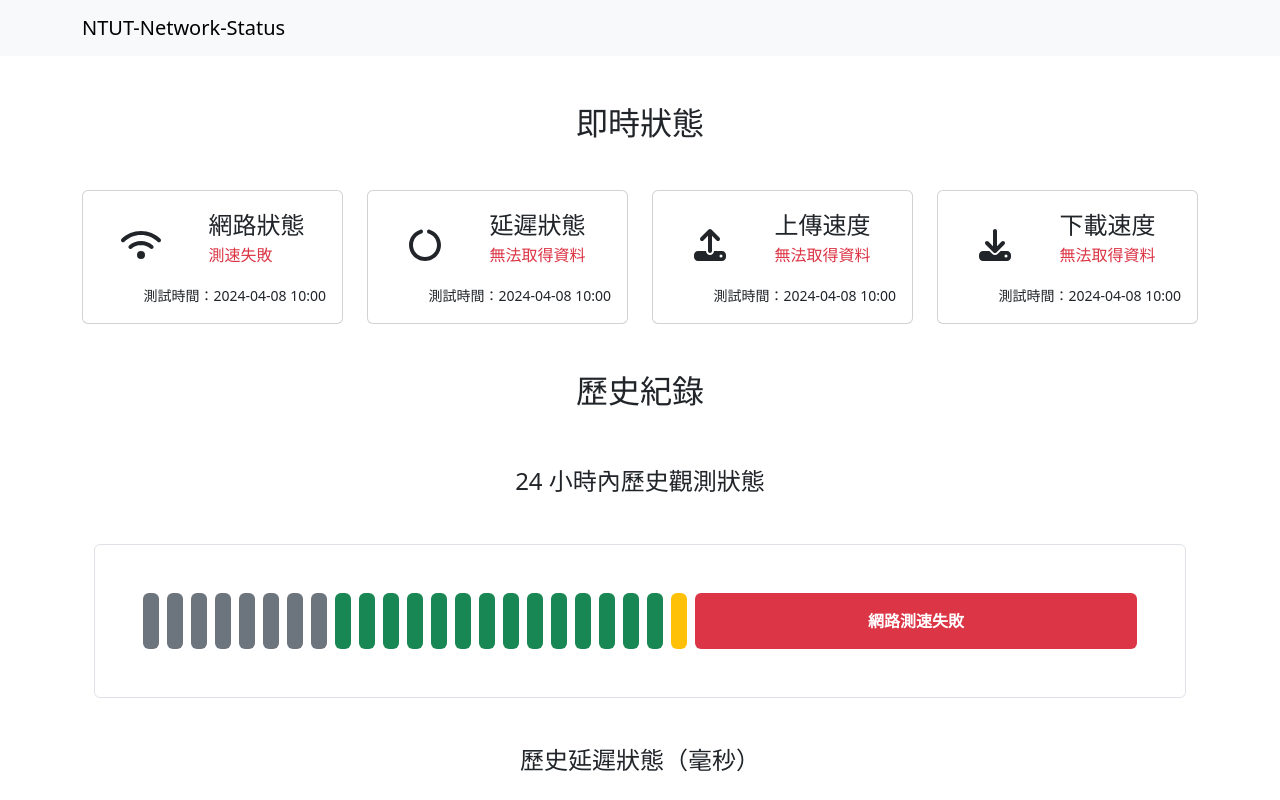
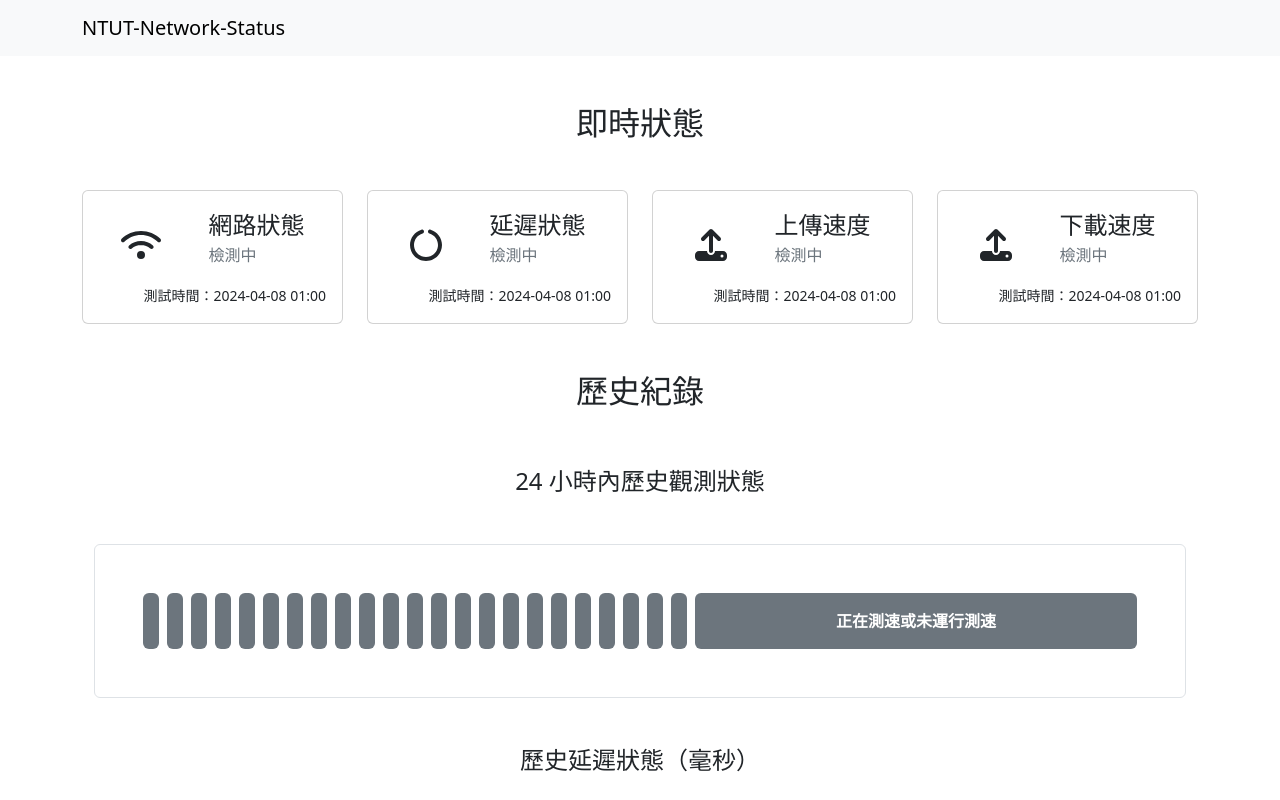
Before and after one commit to ntut-xuan/NTUT-Network-Status, a React (Vite) app in the folder frontend/: page / in a window 1280 px wide. Shown: the top 800 px of the page. Built offline with nearby package versions, Linux system fonts and the light colour scheme; no server answers; the database is empty.

Commit message:
Implement: Frontend

```diff
--- a/frontend/package.json
+++ b/frontend/package.json
@@ -14,7 +14,9 @@
     "@fortawesome/free-solid-svg-icons": "^6.5.2",
     "@fortawesome/react-fontawesome": "^0.2.0",
     "bootstrap": "^5.3.3",
+    "dayjs": "^1.11.10",
     "echarts-for-react": "^3.0.2",
+    "firebase": "^10.10.0",
     "react": "^18.2.0",
     "react-bootstrap": "^2.10.2",
     "react-dom": "^18.2.0"
--- a/frontend/src/App.tsx
+++ b/frontend/src/App.tsx
@@ -1,18 +1,26 @@
-import { faCircleNotch, faDownload, faUpload, faWifi } from '@fortawesome/free-solid-svg-icons';
-import { FontAwesomeIcon } from '@fortawesome/react-fontawesome';
-import { Card, Col, Container, Navbar, Row } from 'react-bootstrap';
+import { faCircleNotch, faUpload, faWifi } from '@fortawesome/free-solid-svg-icons';
+import { Col, Container, Navbar, Row } from 'react-bootstrap';
 import ReactECharts from 'echarts-for-react';
 import "../src/App.css"
-import { useEffect, useRef } from 'react';
+import { useEffect, useState } from 'react';
+import StatusBar from './components/StatusBar';
+import { initializeApp } from "firebase/app";
+import { collection, query, getDocs, getFirestore, where, documentId } from "firebase/firestore";
+import dayjs from 'dayjs'
+import { HeartbeatType, RecordStatusType, RecordType } from './types/NetworkType';
+import StatusCard from './components/StatusCard';
 
 function App() {
-  const scrollRef = useRef<HTMLDivElement | null>(null)
+    const [records, setRecords] = useState<Map<string, (RecordType | null)>>(new Map())
+    const [heartbeats, setHeartbeat] = useState<Map<string, (HeartbeatType | null)>>(new Map())
+    const [latestNetworkStatus, setLatestNetworkStatus] = useState<RecordStatusType | null>(null)
+    const [keys, setKeys] = useState<string[]>([])
 
     const getPingOption = () => {
         return {
             tooltip: {},
             xAxis: {
-        data: ["2024-04-08 09:00:00", "2024-04-08 10:00:00", "2024-04-08 11:00:00", "2024-04-08 12:00:00", "2024-04-08 13:00:00", "2024-04-08 14:00:00"]
+                data: keys
             },
             yAxis: {},
                 series: [
@@ -20,7 +28,9 @@ function App() {
                     name: '延遲速度（毫秒）',
                     color: "blue",
                     type: 'line',
-          data: [5, 8, 40, 20, 7, 9, 12]
+                    data: Array.from(records.values()).reverse().map((record) => {
+                        return record == null ? 0 : record.Ping;
+                    })
                 }
             ]
         }
@@ -30,7 +40,7 @@ function App() {
         return {
             tooltip: {},
             xAxis: {
-        data: ["2024-04-08 09:00:00", "2024-04-08 10:00:00", "2024-04-08 11:00:00", "2024-04-08 12:00:00", "2024-04-08 13:00:00", "2024-04-08 14:00:00"]
+                data: keys
             },
             yAxis: {},
             series: [
@@ -38,7 +48,9 @@ function App() {
                     name: '下載速度（mbps）',
                     type: 'line',
                     color: "green",
-          data: [200, 198, 196, 50, 140, 160]
+                    data: Array.from(records.values()).reverse().map((record) => {
+                        return record == null ? 0 : record.DownloadSpeed;
+                    })
                 }
             ]
         }
@@ -48,7 +60,7 @@ function App() {
         return {
             tooltip: {},
             xAxis: {
-        data: ["2024-04-08 09:00:00", "2024-04-08 10:00:00", "2024-04-08 11:00:00", "2024-04-08 12:00:00", "2024-04-08 13:00:00", "2024-04-08 14:00:00"]
+                data: keys
             },
             yAxis: {},
             series: [
@@ -56,17 +68,136 @@ function App() {
                     name: '上傳速度（mbps）',
                     type: 'line',
                     color: "orange",
-          data: [200, 198, 196, 192, 180, 191]
+                    data: Array.from(records.values()).reverse().map((record) => {
+                        return record == null ? 0 : record.UploadSpeed;
+                    })
                 }
             ]
         }
     }
 
+    const firebaseConfig = {
+        apiKey: "AIzaSyBMuY_Vktt0eJTEMSsKkRsg6lWD0yir4pc",
+        authDomain: "ntut-network-status.firebaseapp.com",
+        projectId: "ntut-network-status",
+        storageBucket: "ntut-network-status.appspot.com",
+        messagingSenderId: "910471094834",
+        appId: "1:910471094834:web:2aae862237ce0087ee522b",
+        measurementId: "G-NM3V4YK058"
+    };
+
+    // Initialize Firebase
+    const app = initializeApp(firebaseConfig);
+
+    const generate24HoursKey = () => {
+        const keys = [] as string[]
+        const now = dayjs(Date.now())
+        for(let hour = 0; hour < 24; hour++){
+            const targetHour = now.subtract(hour, "hour")
+            const format = targetHour.format("YYYY-MM-DDTHH:00:00+08:00")
+            keys.push(format)
+        }
+        return keys
+    }
+
+    const fetchRecordsAsync = async (collectionName: string) => {
+        const keys = generate24HoursKey()
+        const recordMap = new Map<string, (any | null)>()
+        const db = getFirestore(app);
+        const recordsQuery = query(collection(db, collectionName), where(documentId(), "in", keys))
+        const recordsDocsSnap = await getDocs(recordsQuery);
+        for(let key of keys){
+            recordMap.set(key, null)
+        }
+        recordsDocsSnap.forEach((snapshot) => {
+            recordMap.set(snapshot.id, snapshot.data())
+        })
+        return recordMap;
+    }
+
+    const getLatestNetworkStatus = () => {
+        const currentTime = dayjs(Date.now())
+        const currentTimeFormat = currentTime.format("YYYY-MM-DDTHH:00:00+08:00")
+
+        if(heartbeats.has(currentTimeFormat)){
+            const heartbeat = heartbeats.get(currentTimeFormat);
+            if(heartbeat != null && !heartbeat.IsAlive){
+                return {
+                    networkStatus: "無法取得資料",
+                    networkStatusColor: "Danger",
+                    networkTime: currentTime.format("YYYY-MM-DD HH:00"),
+                    networkLatency: "無法取得資料",
+                    networkLatencyColor: "Danger",
+                    networkUploadSpeed: "無法取得資料",
+                    networkUploadSpeedColor: "Danger",
+                    networkDownloadSpeed: "無法取得資料",
+                    networkDownloadSpeedColor: "Danger",
+                } as RecordStatusType
+            }
+        }
+
+        if(records.has(currentTimeFormat)){
+            const record = records.get(currentTimeFormat)
+            if(record != null && record.DownloadSpeed != null){
+                return {
+                    networkStatus: "正常",
+                    networkStatusColor: "Success",
+                    networkTime: currentTime.format("YYYY-MM-DD HH:00"),
+                    networkLatency: record.Ping + " ms",
+                    networkLatencyColor: record.Ping > 200 ? "Danger" : record.Ping > 100 ? "Warning" : "Success",
+                    networkUploadSpeed: record.UploadSpeed + " mbps",
+                    networkUploadSpeedColor: record.UploadSpeed < 10 ? "Danger" : record.UploadSpeed < 20 ? "Warning" : "Success",
+                    networkDownloadSpeed: record.DownloadSpeed + " mpbs",
+                    networkDownloadSpeedColor: record.DownloadSpeed < 10 ? "Danger" : record.DownloadSpeed < 20 ? "Warning" : "Success",
+                } as RecordStatusType
+            }
+        }
+
+        return {
+            networkStatus: "檢測中",
+            networkStatusColor: "Secondary",
+            networkTime: currentTime.format("YYYY-MM-DD HH:00"),
+            networkLatency: "檢測中",
+            networkLatencyColor: "Secondary",
+            networkUploadSpeed: "檢測中",
+            networkUploadSpeedColor: "Secondary",
+            networkDownloadSpeed: "檢測中",
+            networkDownloadSpeedColor: "Secondary",
+        } as RecordStatusType
+    }
+
+    const getHistoryStatuses = () => {
+        const statuses = [] as ("Success" | "Failed" | "Unknown")[]
+        for(let key of keys){
+            const heartbeat = heartbeats.get(key)
+            if(heartbeat != null){
+                statuses.push(heartbeat.IsAlive ? "Success" : "Failed")
+            }else{
+                statuses.push("Unknown")
+            }
+        }
+        return statuses
+    }
+
     useEffect(() => {
-    if(scrollRef.current != null){
-      scrollRef.current.scrollLeft = scrollRef.current.scrollWidth
-    }
+        setKeys(generate24HoursKey())
     }, [])
+
+    useEffect(() => {
+        fetchRecordsAsync("records").then((recordMap: Map<string, RecordType>) => {
+            setRecords(recordMap)
+        })
+    }, [app])
+
+    useEffect(() => {
+        fetchRecordsAsync("heartbeat").then((heartbeat: Map<string, HeartbeatType>) => {
+            setHeartbeat(heartbeat)
+        })
+    }, [app])
+
+    useEffect(() => {
+        setLatestNetworkStatus(getLatestNetworkStatus())
+    }, [records])
 
   return (
     <>
@@ -78,101 +209,56 @@ function App() {
     <Container className='py-5'>
         <h2 className='mb-5 text-center'>即時狀態</h2>
         <Row className='gy-3'>
+            { latestNetworkStatus == null ? null :
+                <>
                     <Col md={3} sm={6}>
-            <Card className='w-100 px-3 pt-3'>
-              <div className='d-flex flex-row gap-5 my-auto px-3 mx-auto'>
-                <FontAwesomeIcon className='my-auto' icon={faWifi} size='2x'></FontAwesomeIcon>
-                <div>
-                  <p className='fs-4 m-0'> 網路狀態 </p>
-                  <p className='text-danger'> 測速失敗 </p>
-                </div>
-              </div>
-              <div>
-                <p className='text-end'><small>測試時間：2024-04-08 10:00</small></p>
-              </div>
-            </Card>
+                        <StatusCard
+                            icon={faWifi}
+                            title={"網路狀態"}
+                            result={latestNetworkStatus.networkStatus}
+                            time={dayjs(keys[0])}
+                            status={latestNetworkStatus.networkStatusColor}
+                        />
                     </Col>
                     <Col md={3} sm={6}>
-            <Card className='w-100 px-3 pt-3'>
-              <div className='d-flex flex-row gap-5 my-auto px-3 mx-auto'>
-                <FontAwesomeIcon className='my-auto' icon={faCircleNotch} size='2x'></FontAwesomeIcon>
-                <div>
-                  <p className='fs-4 m-0'> 延遲狀態 </p>
-                  <p className='text-danger'> 無法取得資料 </p>
-                </div>
-              </div>
-              <div>
-                <p className='text-end'><small>測試時間：2024-04-08 10:00</small></p>
-              </div>
-            </Card>
+                        <StatusCard
+                            icon={faCircleNotch}
+                            title={"延遲狀態"}
+                            result={latestNetworkStatus.networkLatency}
+                            time={dayjs(keys[0])}
+                            status={latestNetworkStatus.networkLatencyColor}
+                        />
                     </Col>
                     <Col md={3} sm={6}>
-            <Card className='w-100 px-3 pt-3'>
-              <div className='d-flex flex-row gap-5 my-auto px-3 mx-auto'>
-                <FontAwesomeIcon className='my-auto' icon={faUpload} size='2x'></FontAwesomeIcon>
-                <div>
-                  <p className='fs-4 m-0'> 上傳速度 </p>
-                  <p className='text-danger'> 無法取得資料 </p>
-                </div>
-              </div>
-              <div>
-                <p className='text-end'><small>測試時間：2024-04-08 10:00</small></p>
-              </div>
-            </Card>
+                        <StatusCard
+                            icon={faUpload}
+                            title={"上傳速度"}
+                            result={latestNetworkStatus.networkUploadSpeed}
+                            time={dayjs(keys[0])}
+                            status={latestNetworkStatus.networkUploadSpeedColor}
+                        />
                     </Col>
                     <Col md={3} sm={6}>
-            <Card className='w-100 px-3 pt-3'>
-              <div className='d-flex flex-row gap-5 my-auto px-3 mx-auto'>
-                <FontAwesomeIcon className='my-auto' icon={faDownload} size='2x'></FontAwesomeIcon>
-                <div>
-                  <p className='fs-4 m-0'> 下載速度 </p>
-                  <p className='text-danger'> 無法取得資料 </p>
-                </div>
-              </div>
-              <div>
-                <p className='text-end'><small>測試時間：2024-04-08 10:00</small></p>
-              </div>
-            </Card>
+                        <StatusCard
+                            icon={faUpload}
+                            title={"下載速度"}
+                            result={latestNetworkStatus.networkDownloadSpeed}
+                            time={dayjs(keys[0])}
+                            status={latestNetworkStatus.networkDownloadSpeedColor}
+                        />
                     </Col>
+                </>
+            }
         </Row>
         <div>
             <h2 className='text-center py-5'> 歷史紀錄 </h2>
         </div>
+            { heartbeats.size == 0 ? null :
                 <Container>
                     <h4 className='text-center m-0'> 24 小時內歷史觀測狀態</h4>
-          <div className='border rounded p-5 my-5 w-100'>
-            <div className='w-100 d-flex flex-row gap-2 overflow-x-auto status-bar' ref={scrollRef}>
-              <div className='px-1 px-md-2 bg-secondary py-3 rounded'></div>
-              <div className='px-1 px-md-2 bg-secondary py-3 rounded'></div>
-              <div className='px-1 px-md-2 bg-secondary py-3 rounded'></div>
-              <div className='px-1 px-md-2 bg-secondary py-3 rounded'></div>
-              <div className='px-1 px-md-2 bg-secondary py-3 rounded'></div>
-              <div className='px-1 px-md-2 bg-secondary py-3 rounded'></div>
-              <div className='px-1 px-md-2 bg-secondary py-3 rounded'></div>
-              <div className='px-1 px-md-2 bg-secondary py-3 rounded'></div>
-              <div className='px-1 px-md-2 bg-success py-3 rounded'></div>
-              <div className='px-1 px-md-2 bg-success py-3 rounded'></div>
-              <div className='px-1 px-md-2 bg-success py-3 rounded'></div>
-              <div className='px-1 px-md-2 bg-success py-3 rounded'></div>
-              <div className='px-1 px-md-2 bg-success py-3 rounded'></div>
-              <div className='px-1 px-md-2 bg-success py-3 rounded'></div>
-              <div className='px-1 px-md-2 bg-success py-3 rounded'></div>
-              <div className='px-1 px-md-2 bg-success py-3 rounded'></div>
-              <div className='px-1 px-md-2 bg-success py-3 rounded'></div>
-              <div className='px-1 px-md-2 bg-success py-3 rounded'></div>
-              <div className='px-1 px-md-2 bg-success py-3 rounded'></div>
-              <div className='px-1 px-md-2 bg-success py-3 rounded'></div>
-              <div className='px-1 px-md-2 bg-success py-3 rounded'></div>
-              <div className='px-1 px-md-2 bg-success py-3 rounded'></div>
-              <div className='px-1 px-md-2 bg-warning py-3 rounded'></div>
-              <div className='w-100 px-1 px-md-2 bg-danger py-3 rounded'>
-                <p className='m-0 text-white text-center d-md-block d-lg-block d-none'>
-                  <strong>網路測速失敗</strong>
-                </p>
-              </div>
-            </div>
-          </div>
+                    <StatusBar statuses={getHistoryStatuses()}></StatusBar>
                 </Container>
+            }
         <div>
             <h4 className='text-center m-0'> 歷史延遲狀態（毫秒）</h4>
             <ReactECharts option={getPingOption()} />
--- /dev/null
+++ b/frontend/src/components/StatusBar.tsx
@@ -0,0 +1,59 @@
+import { useEffect, useRef } from "react"
+
+export default function StatusBar(props: {
+    statuses: ("Success" | "Failed" | "Unknown")[]
+}){
+    const statuses = props.statuses.reverse();
+    const scrollRef = useRef<HTMLDivElement | null>(null)
+
+    const getStatusBackgroundColor = (status: string) => {
+        if(status == "Success"){
+            return "bg-success"
+        }
+        if(status == "Failed"){
+            return "bg-danger"
+        }
+        if(status == "Unknown"){
+            return "bg-secondary"
+        }
+    }
+
+    const getStatusText = (status: string) => {
+        if(status == "Success"){
+            return "網路狀態正常"
+        }
+        if(status == "Failed"){
+            return "網路測速失敗"
+        }
+        if(status == "Unknown"){
+            return "正在測速或未運行測速"
+        }
+    }
+
+    useEffect(() => {
+        if(scrollRef.current != null){
+          scrollRef.current.scrollLeft = scrollRef.current.scrollWidth
+        }
+    }, [scrollRef])
+
+    return (
+        <div className='border rounded p-5 my-5 w-100'>
+            <div className='w-100 d-flex flex-row gap-2 overflow-x-auto status-bar' ref={scrollRef}>
+                {
+                    statuses.slice(0, statuses.length - 1).map((status) => {
+                        return (
+                            <div className={`px-1 px-md-2 ${getStatusBackgroundColor(status)} py-3 rounded`}></div>
+                        )
+                    })
+                }
+                {
+                    <div className={`px-1 px-md-2 ${getStatusBackgroundColor(statuses.slice(-1)[0])} py-3 rounded w-100`}>
+                        <p className='m-0 text-white text-center d-md-block d-lg-block d-none'>
+                            <strong>{getStatusText(statuses.slice(-1)[0])}</strong>
+                        </p>
+                    </div>
+                }
+            </div>
+        </div>
+    )
+}
--- /dev/null
+++ b/frontend/src/components/StatusCard.tsx
@@ -0,0 +1,46 @@
+import { IconDefinition } from "@fortawesome/free-solid-svg-icons";
+import { FontAwesomeIcon } from "@fortawesome/react-fontawesome";
+import { Dayjs } from "dayjs";
+import { Card } from "react-bootstrap";
+
+export default function StatusCard(props: {
+    title: string
+    result: string
+    time: Dayjs
+    icon: IconDefinition
+    status: "Success" | "Warning" | "Danger" | "Secondary"
+}){
+    const icon = props.icon;
+    const title = props.title
+    const result = props.result
+    const testTime = props.time
+    const status = props.status
+
+    const getStatusTextColor = () => {
+        if(status == "Success"){
+            return "text-success"
+        }else if(status == "Danger"){
+            return "text-danger"
+        }else if(status == "Warning"){
+            return "text-warning"
+        }else if(status == "Secondary"){
+            return "text-secondary"
+        }
+        return ""
+    }
+
+    return (
+        <Card className='w-100 px-3 pt-3'>
+            <div className='d-flex flex-row gap-5 my-auto px-3 mx-auto'>
+            <FontAwesomeIcon className='my-auto' icon={icon} size='2x'></FontAwesomeIcon>
+            <div>
+                <p className='fs-4 m-0'> {title} </p>
+                <p className={getStatusTextColor()}> {result} </p>
+            </div>
+            </div>
+            <div>
+            <p className='text-end'><small>測試時間：{testTime.format("YYYY-MM-DD HH:00")}</small></p>
+            </div>
+        </Card>
+    )
+}
--- a/frontend/src/main.tsx
+++ b/frontend/src/main.tsx
@@ -1,10 +1,7 @@
-import React from 'react'
 import ReactDOM from 'react-dom/client'
 import App from './App.tsx'
 import 'bootstrap/dist/css/bootstrap.min.css';
 
 ReactDOM.createRoot(document.getElementById('root')!).render(
-  <React.StrictMode>
     <App />
-  </React.StrictMode>,
 )
--- /dev/null
+++ b/frontend/src/types/NetworkType.tsx
@@ -0,0 +1,24 @@
+export interface RecordType {
+    DownloadSpeed: number,
+    IPS: string,
+    Ping: number,
+    Time: Date,
+    UploadSpeed: number
+}
+
+export interface HeartbeatType {
+    IsAlive: boolean | null,
+    Time: Date | null
+}
+
+export interface RecordStatusType {
+    networkStatus: string
+    networkStatusColor: "Success" | "Warning" | "Danger" | "Secondary"
+    networkTime: string
+    networkLatency: string
+    networkLatencyColor: "Success" | "Warning" | "Danger" | "Secondary"
+    networkUploadSpeed: string
+    networkUploadSpeedColor: "Success" | "Warning" | "Danger" | "Secondary"
+    networkDownloadSpeed: string
+    networkDownloadSpeedColor: "Success" | "Warning" | "Danger" | "Secondary"
+}
--- a/frontend/tsconfig.json
+++ b/frontend/tsconfig.json
@@ -5,6 +5,8 @@
     "lib": ["ES2020", "DOM", "DOM.Iterable"],
     "module": "ESNext",
     "skipLibCheck": true,
+    "esModuleInterop": true,
+    "allowSyntheticDefaultImports": true,
 
     /* Bundler mode */
     "moduleResolution": "bundler",
```
Also changed, not shown: 1 other file (tests, documents, lock files or other folders). Lines whose indentation alone changed are shown as unchanged.
